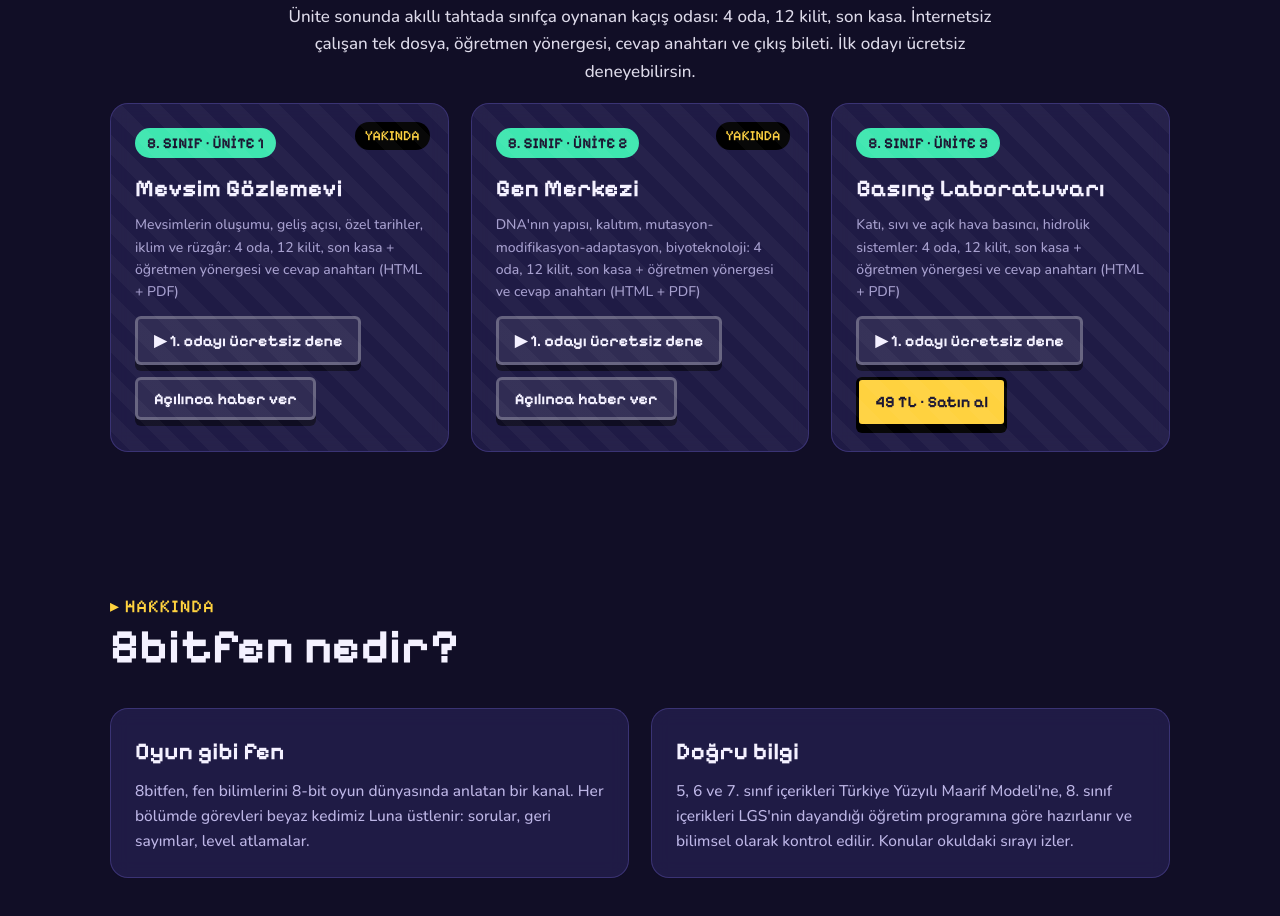
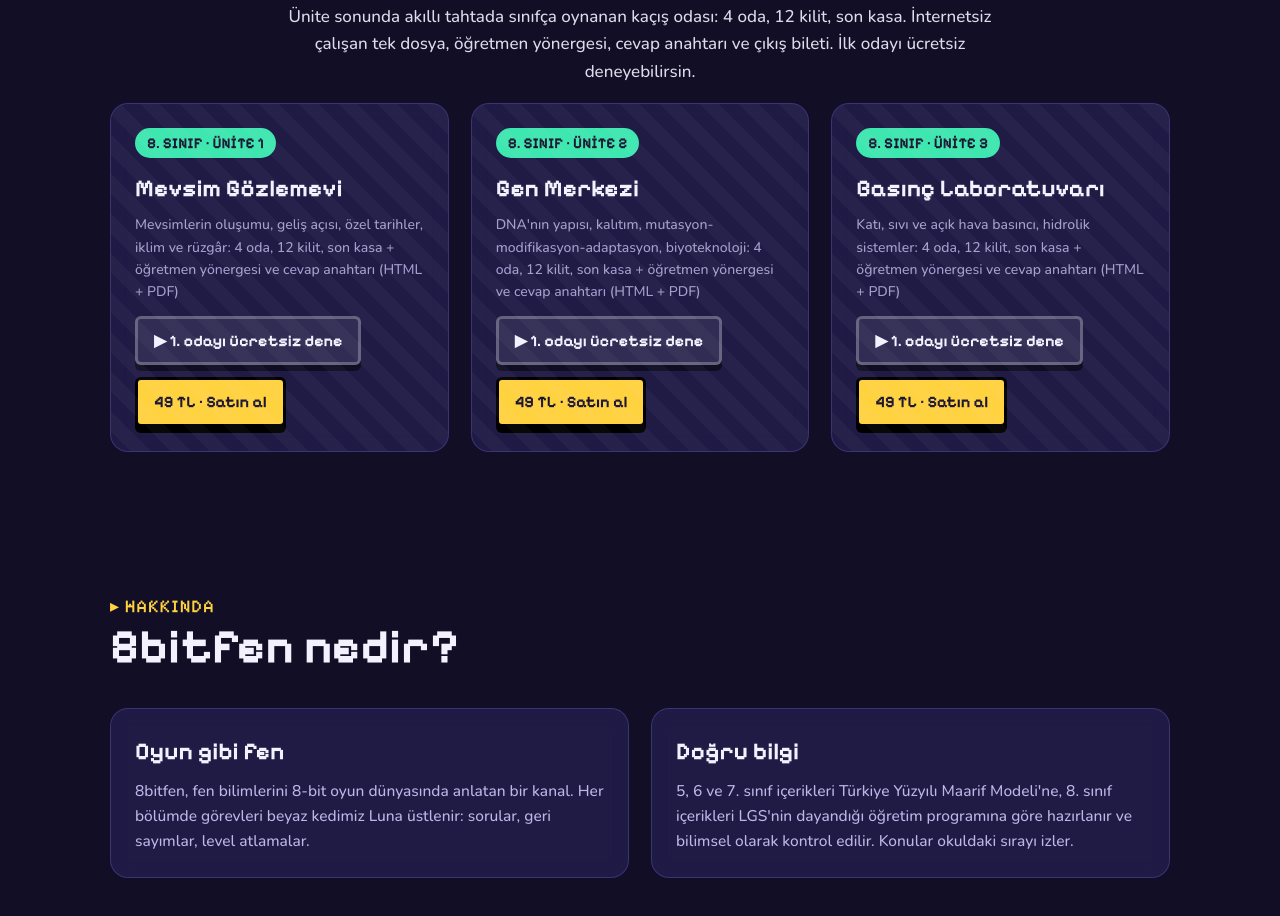
Before and after one commit to 8bitfen/8bitfen.github.io, a plain HTML site: page index.html in a window 1280 px wide. Shown: the part 6105-7021 px from the top of the page. Drawn offline with nearby package versions, Linux system fonts and the light colour scheme; animation ran at ten frames a second.

Commit message:
Mağaza: Ünite 1 ve 2 kaçış odası Shopier linkleri
Co-Authored-By: Claude Opus 5.5 <noreply@anthropic.com>
Claude-Session: https://claude.ai/code/session_01Di5DFEdD35xZAAzQZu5wiX

```diff
--- a/index.html
+++ b/index.html
@@ -725,8 +725,8 @@ const BOOKS=[
 document.getElementById("books").innerHTML=BOOKS.map(([n,t,url,price,inc])=>`<div class="card rv">${url?"":'<span class="lock">YAKINDA</span>'}<span class="chip" style="background:${typeof n==="number"?"var(--pink)":"var(--yellow)"}">${typeof n==="number"?"LGS · ÜNİTE "+n:n}</span><h3>${t}</h3><p class="inc">${inc||"Özet + tuzaklar + yeni nesil sorular + çözümler (PDF)"}</p>${url?`<a class="btn yel" href="${url}" target="_blank" rel="noopener" data-book="${typeof n==="number"?n:(n.includes("PAKET")?"yariyil-paket":n.includes("KAMP")?"kamp":n.includes("KARTLAR")?"hap-kartlari":n.includes("AJANDA")?"ajanda":"gunluk")}">${price?price+" · ":""}Satın al</a>`:`<button class="btn ghost" data-want="${typeof n==="number"?n:(n.includes("PAKET")?"yariyil-paket":n.includes("KAMP")?"kamp":n.includes("KARTLAR")?"hap-kartlari":n.includes("AJANDA")?"ajanda":"gunluk")}">Açılınca haber ver</button>`}</div>`).join("");
 /* ---------- mağaza: Luna Sınıf Kaçış Odaları (öğretmen) ---------- */
 const ESCAPES=[
- ["8. SINIF · ÜNİTE 1","Mevsim Gözlemevi","","49 TL","Mevsimlerin oluşumu, geliş açısı, özel tarihler, iklim ve rüzgâr: 4 oda, 12 kilit, son kasa + öğretmen yönergesi ve cevap anahtarı (HTML + PDF)","kacis-mevsim-deneme.html","8-1"],
- ["8. SINIF · ÜNİTE 2","Gen Merkezi","","49 TL","DNA'nın yapısı, kalıtım, mutasyon-modifikasyon-adaptasyon, biyoteknoloji: 4 oda, 12 kilit, son kasa + öğretmen yönergesi ve cevap anahtarı (HTML + PDF)","kacis-dna-deneme.html","8-2"],
+ ["8. SINIF · ÜNİTE 1","Mevsim Gözlemevi","https://www.shopier.com/8bitfen/53227043","49 TL","Mevsimlerin oluşumu, geliş açısı, özel tarihler, iklim ve rüzgâr: 4 oda, 12 kilit, son kasa + öğretmen yönergesi ve cevap anahtarı (HTML + PDF)","kacis-mevsim-deneme.html","8-1"],
+ ["8. SINIF · ÜNİTE 2","Gen Merkezi","https://www.shopier.com/8bitfen/53227099","49 TL","DNA'nın yapısı, kalıtım, mutasyon-modifikasyon-adaptasyon, biyoteknoloji: 4 oda, 12 kilit, son kasa + öğretmen yönergesi ve cevap anahtarı (HTML + PDF)","kacis-dna-deneme.html","8-2"],
  ["8. SINIF · ÜNİTE 3","Basınç Laboratuvarı","https://www.shopier.com/8bitfen/53226463","49 TL","Katı, sıvı ve açık hava basıncı, hidrolik sistemler: 4 oda, 12 kilit, son kasa + öğretmen yönergesi ve cevap anahtarı (HTML + PDF)","kacis-basinc-deneme.html","8-3"]];
 document.getElementById("rooms").innerHTML=ESCAPES.map(([c,t,url,price,inc,demo,id])=>`<div class="card rv">${url?"":'<span class="lock">YAKINDA</span>'}<span class="chip" style="background:var(--mint)">${c}</span><h3>${t}</h3><p class="inc">${inc}</p><a class="btn ghost" href="${demo}" target="_blank" rel="noopener" data-kdemo="${id}">▶ 1. odayı ücretsiz dene</a> ${url?`<a class="btn yel" href="${url}" target="_blank" rel="noopener" data-kbuy="${id}">${price} · Satın al</a>`:`<button class="btn ghost" data-kwant="${id}">Açılınca haber ver</button>`}</div>`).join("");
 document.querySelectorAll("#rooms [data-kdemo]").forEach(b=>b.addEventListener("click",()=>track("kacis-deneme-"+b.dataset.kdemo)));
```
